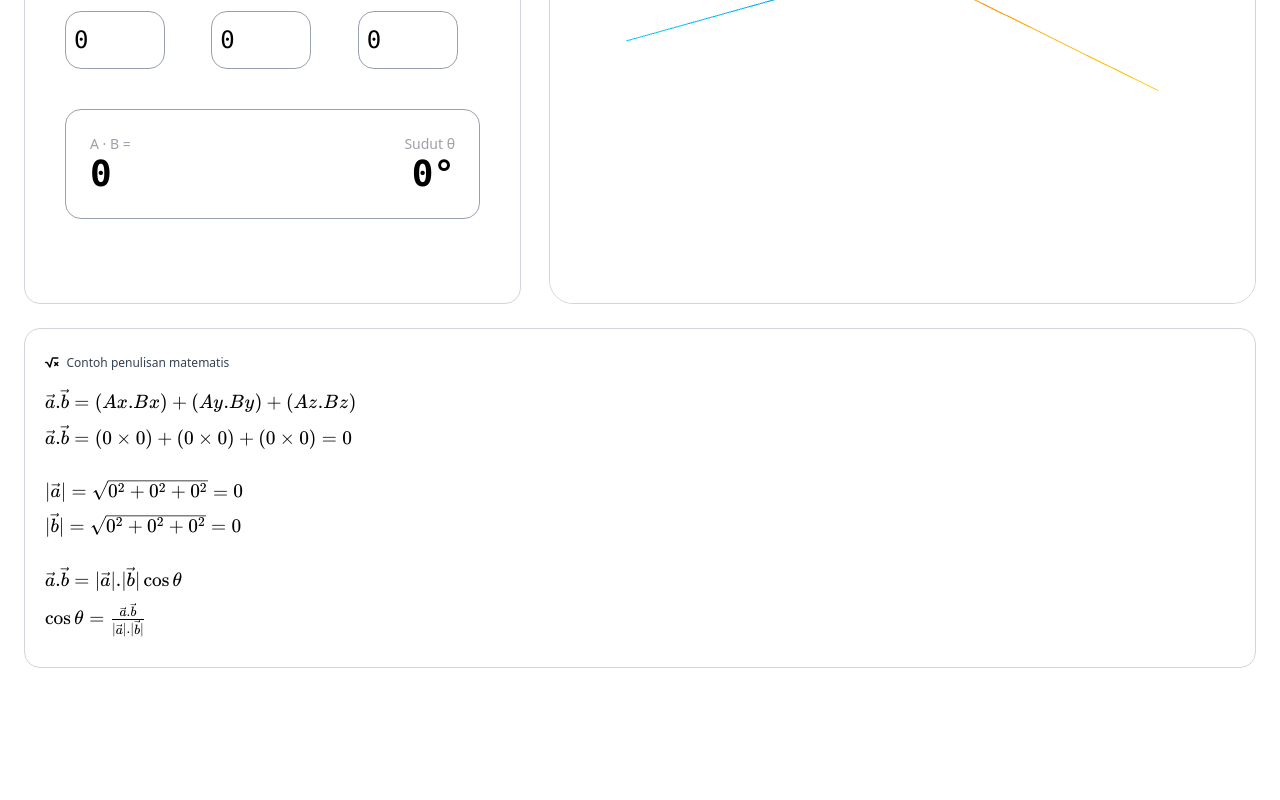
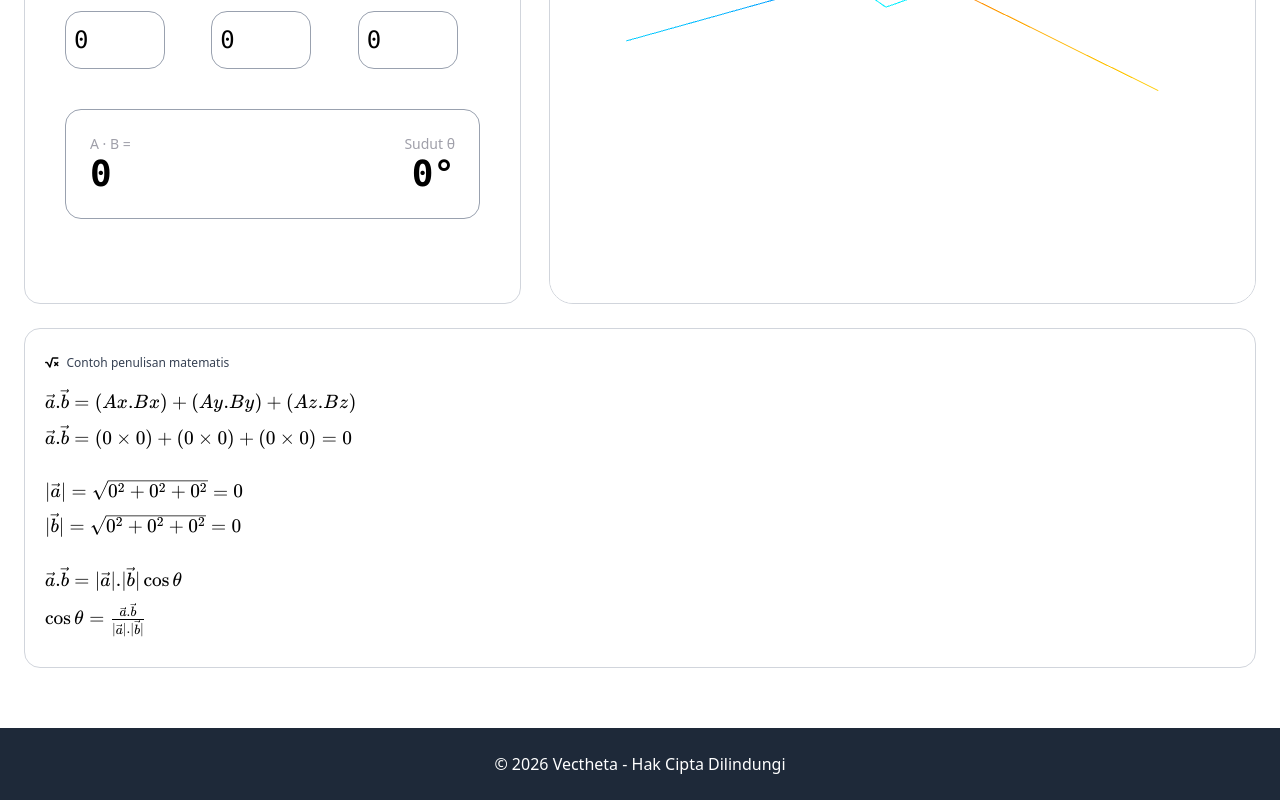
Before and after one commit to rafixxp/vectheta, a Vue app: page / in a window 1280 px wide. Shown: the part 2168-2968 px from the top of the page. Before the commit the page ends 2896 px from the top, so only its background shows below. Built offline with nearby package versions, Linux system fonts and the light colour scheme.

Commit message:
update: adding footer and katex language

```diff
--- a/src/components/Content.vue
+++ b/src/components/Content.vue
@@ -39,7 +39,7 @@ const init = async () => {
     controls.dampingFactor = 0.08
 
     scene.add(new THREE.AxesHelper(7))
-    scene.add(new THREE.GridHelper(2, 2, 0x64748b, 0x0efff))
+    scene.add(new THREE.GridHelper(4, 4, 0x64748b, 0x0efff))
 
     animate()
     updateAll()
@@ -129,7 +129,6 @@ const mathExplained = computed(() => {
 
   \\vec{a}.\\vec{b} = |\\vec{a}|.|\\vec{b}| \\cos \\theta \\\\[0.5em]
   \\cos \\theta = \\frac{\\vec{a}.\\vec{b}}{|\\vec{a}|.|\\vec{b}|} \\\\[0.5em]
-
   `
   return katex.renderToString(formula, {
     displayMode: false,
--- a/src/components/Footer.vue
+++ b/src/components/Footer.vue
@@ -0,0 +1,7 @@
+<template>
+    <footer class="bg-gray-800 p-2">
+        <div class="max-w-7xl mx-auto px-6 py-4">
+            <p class="text-white text-center">© 2026 Vectheta - Hak Cipta Dilindungi</p>
+        </div>
+    </footer>
+</template>
--- a/src/views/Home.vue
+++ b/src/views/Home.vue
@@ -2,10 +2,12 @@
 import Header from '../components/Header.vue'
 import Hero from '../components/Hero.vue'
 import Content from '../components/Content.vue'
+import Footer from '../components/Footer.vue'
 </script>
 
 <template class="bg-white text-black min-h-screen">
   <Header />
   <Hero />
   <Content />
+  <Footer />
 </template>
```
